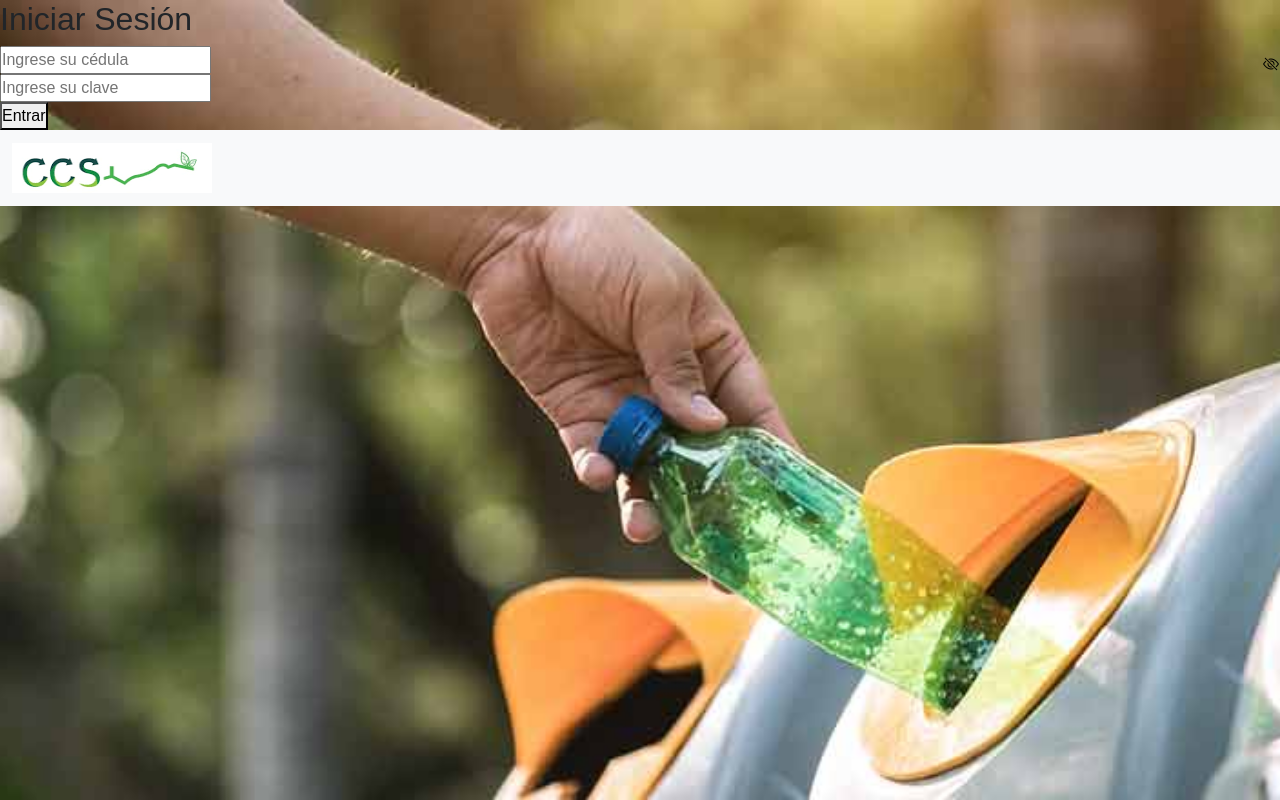
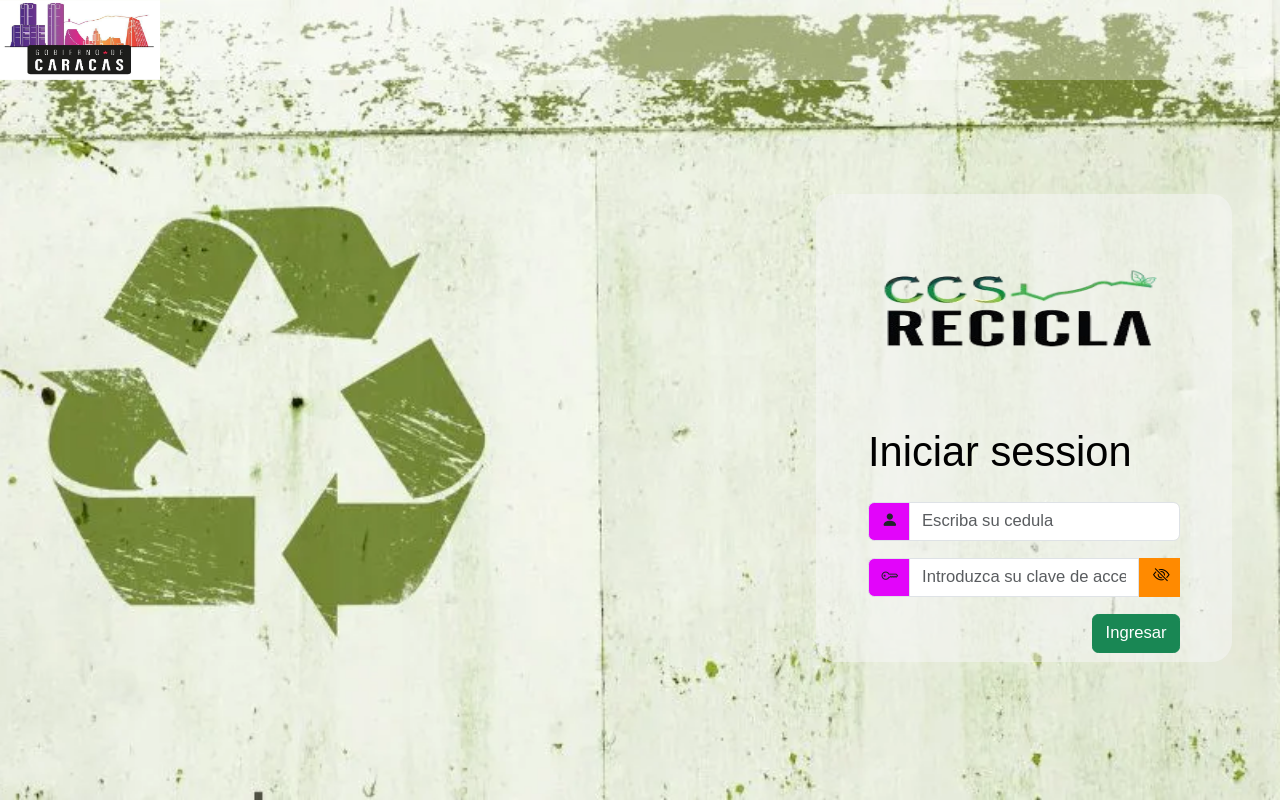
Before and after one commit to MichiTecnico/proyecto2.0, a PHP site: page /vistas/login.php in a window 1280 px wide. Run offline with PHP 8.4, Linux system fonts and the light colour scheme; some libraries are stand-ins or nearby versions.

Commit message:
Cambios 08/10/2025

```diff
--- a/css/estilos.css
+++ b/css/estilos.css
@@ -12,4 +12,42 @@ body{
 	background-repeat: no-repeat;
 	background-position: center;
 	background-attachment: fixed;
+	zoom: 80%;
 }
+
+
+.contenedor_form_login{
+	display: flex;
+	width: 400px;
+	height: 450px;
+	justify-content: center;
+	align-items: center;
+	position: absolute;
+	background: #F5F5F588;
+	top: -5%;
+	left: 80%;
+	transform: translate(-50%, 50%);
+	padding: 1%;
+	border-radius: 20px;
+	zoom: 130%;
+}
+.form_login{
+	width: 300px;
+	span{
+		width: 40px;
+		background-color: #E205FA;
+	}
+	h1{	margin: bottom: 5px;
+		color: #000;
+	}
+}
+
+.elementos_navbar{
+	opacity: 1;
+	width: 200px;
+	height: 100px;
+}
+
+.navbar_log{
+	background-color: #ffffff55;
+}
--- a/vistas/login.php
+++ b/vistas/login.php
@@ -107,26 +107,6 @@
 
 
 
-<!-- Formulario de Personal -->
-        <div cla>
-            <form action="login.php" method="post" id="formPer" class="formulario_personal">
-                <h2>Iniciar Sesión</h2>
-                <input type="int" placeholder="Ingrese su cédula" name="cedula" id="cedula_per" autocomplete="off">
-                <div class="password-container">
-                    <input type="password" placeholder="Ingrese su clave" name="clave" id="password_per" required autocomplete="off">
-                    <button type="button" class="toggle-password-per" onclick="togglePasswordPer()">
-                        <i class="bi bi-eye-slash"></i>
-                    </button>
-                </div>
-                <button type="submit" name="btn_iniciar_personal">Entrar</button>
-            </form>
-        </div>
-
-
-
-
-
-
 <!DOCTYPE html>
 <html>
 <head>
@@ -140,73 +120,80 @@
         .password-container {
             position: relative;
         }
-        .toggle-password-cli, .toggle-password-per {
+    .toggle-password{
         position: absolute;
-            right: 1px;
+        right: 10px;
+        top: 40%;
+        transform: translateY(-40%);
+        cursor: pointer;
         background: none;
         border: none;
-            cursor: pointer;
     }
-        .toggle-password-cli {
-            top: -18px;
-        }
-        .toggle-password-per {
-            top: -18px;
-        }
+
     </style>
 </head>
 <body>
 
 <!--Barra de Navegacion (PARA EL LOGIN)-->
-<nav class="navbar navbar-expand-lg bg-body-tertiary">
-  <div class="container-fluid justify-content-between align-items-center">
+<nav class="navbar_log">
 
     <!-- Logo -->
-    <a class="navbar-brand">
-      <img src="../img/logo.png" width="200px" height="50px">
-    </a>
+      <img src="../img/ccs_recicla_logo.png" width="200px" height="100px">
 
     <!-- Botones con ajuste hacia la izquierda -->
-    </div>
 
 </nav>
 <!--Barra de Navegacion (PARA EL LOGIN)-->
 
 
-<!-- Scripts al final del documento -->
+<div class="contenedor_form_login">
+<form class="form_login" action="login.php" method="post">
+
+    <div class="mb-3">
+       <a class="d-flex justify-content-center"><img src="../img/logo.png" width="300px" height="200px"></a>
+    </div>
+
+  <div class="mb-3"><label><h1 style="text-align: center;">Iniciar session</h1></label></div>
+
+  <div class="input-group mb-3">
+    <span class="input-group-text"><i class="bi bi-person-fill"></i></span>
+    <input type="int" name="cedula" class="form-control" id="id_cedula"  placeholder="Escriba su cedula" required autocomplete="off">
+  </div>
+
+  <div class="input-group mb-3">
+    <span class="input-group-text"><i class="bi bi-key"></i></span>
+    <input type="password" name="clave" class="form-control" id="id_clave" placeholder="Introduzca su clave de acceso" required autocomplete="off"><span style="background-color: #FF8A00"><button type="button" class="toggle-password" onclick="togglePassword()"><i class="bi bi-eye-slash"></i></button></span>
+
+
+  </div>
+
+<div class="d-flex justify-content-end">
+  <button type="submit" name="btn_iniciar_personal" class="btn btn-success">Ingresar</button>
+</div>
+
+</form>
+
+
         <script>
-    // Función para formulario Cliente
-    function togglePasswordCli() {
-        const passwordInput = document.getElementById('password_cli');
-        const toggleBtn = document.querySelector('.toggle-password-cli');
+            function togglePassword() {
+                const passwordInput = document.getElementById('id_clave');
+                const toggleBtn = document.querySelector('.toggle-password');
 
                 if (passwordInput.type === 'password') {
                     passwordInput.type = 'text';
                     toggleBtn.innerHTML = '<i class="bi bi-eye"></i>';
-        } else {
-            passwordInput.type = 'password';
-            toggleBtn.innerHTML = '<i class="bi bi-eye-slash"></i>';
-        }
-    }
-
-    // Función para formulario Personal
-    function togglePasswordPer() {
-        const passwordInput = document.getElementById('password_per');
-        const toggleBtn = document.querySelector('.toggle-password-per');
-
-        if (passwordInput.type === 'password') {
-            passwordInput.type = 'text';
-            toggleBtn.innerHTML = '<i class="bi bi-eye"></i>';
-        } else {
+                }else{
                     passwordInput.type = 'password';
                     toggleBtn.innerHTML = '<i class="bi bi-eye-slash"></i>';
                 }
             }
         </script>
 
-<script>
+</div>
 
-</script>
+
+
+
 
 
 <!-- Bootstrap Icons -->
```
Also changed, not shown: img/logo.png, img/recicla.jpg. Lines whose indentation alone changed are shown as unchanged.
